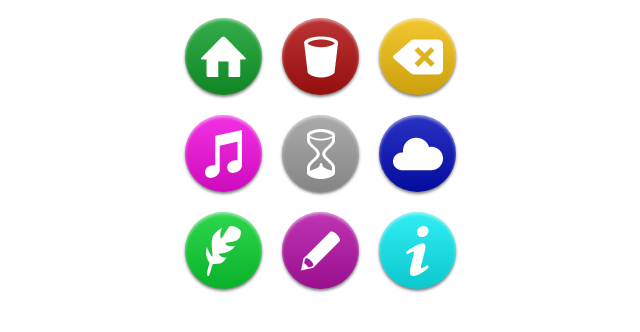
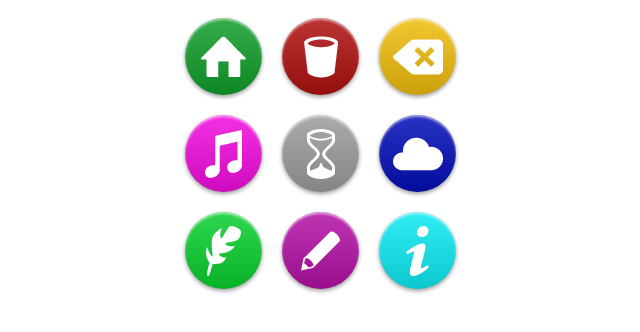
Before and after one commit to YaroslavPerepelychnyi/Icons-list, a plain HTML site: page index.html in a window 1280 px wide. Shown: the full height of the page, 315-955 px from the left. Drawn offline with Linux system fonts and the light colour scheme.

Commit message:
little fix

```diff
--- a/style/global.css
+++ b/style/global.css
@@ -12,8 +12,8 @@
     background-position: center;
     float:left;
     margin:10px;
-    box-shadow:0 2px 3px rgba(0,0,0,0.5),
-               0 2px 3px rgba(255,255,255,0.5) inset;
+    box-shadow:0 2px 4px rgba(0,0,0,.4),
+               0 2px 2px rgba(255,255,255,.5) inset;
 }
 
 .backspace{
```
